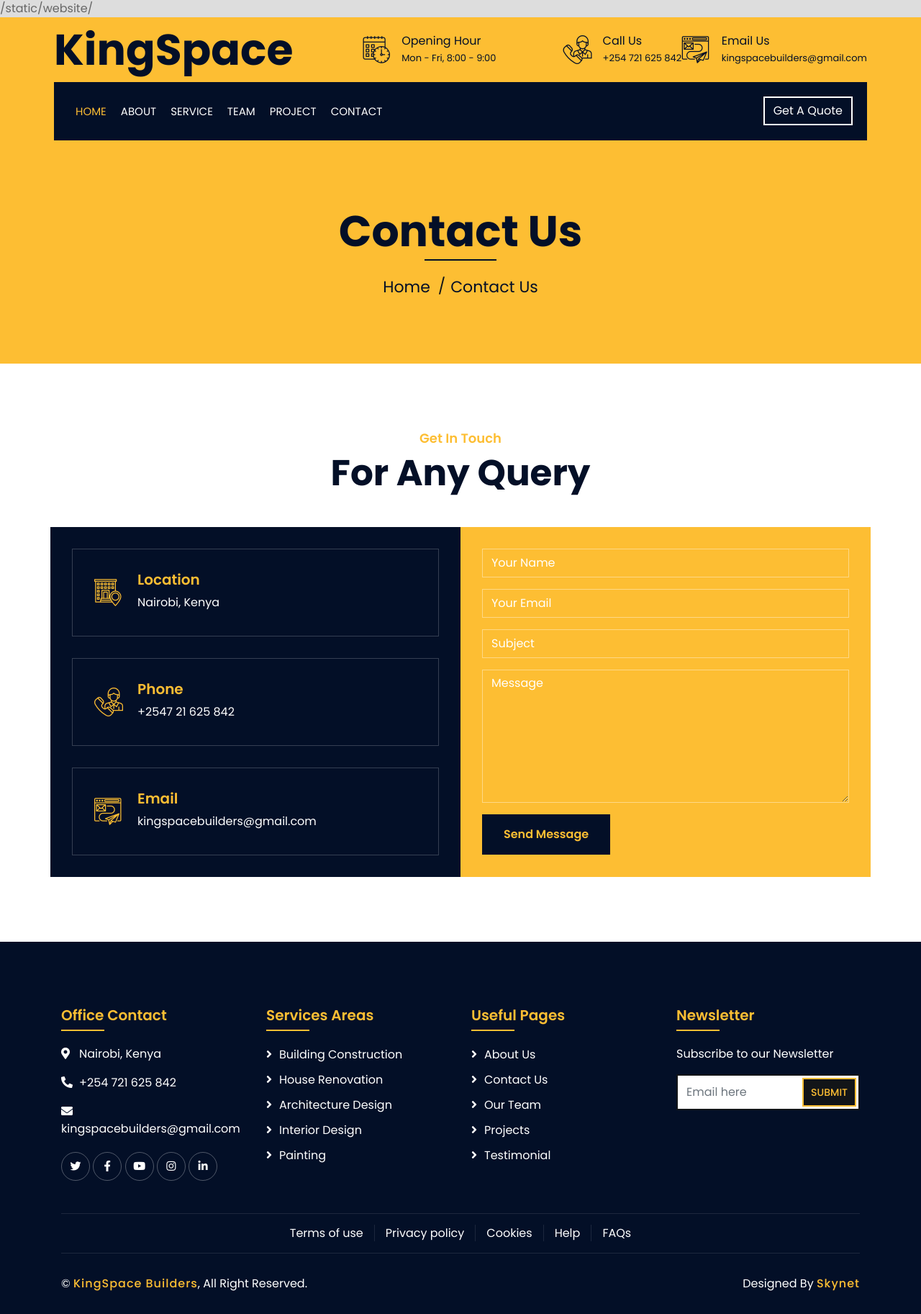
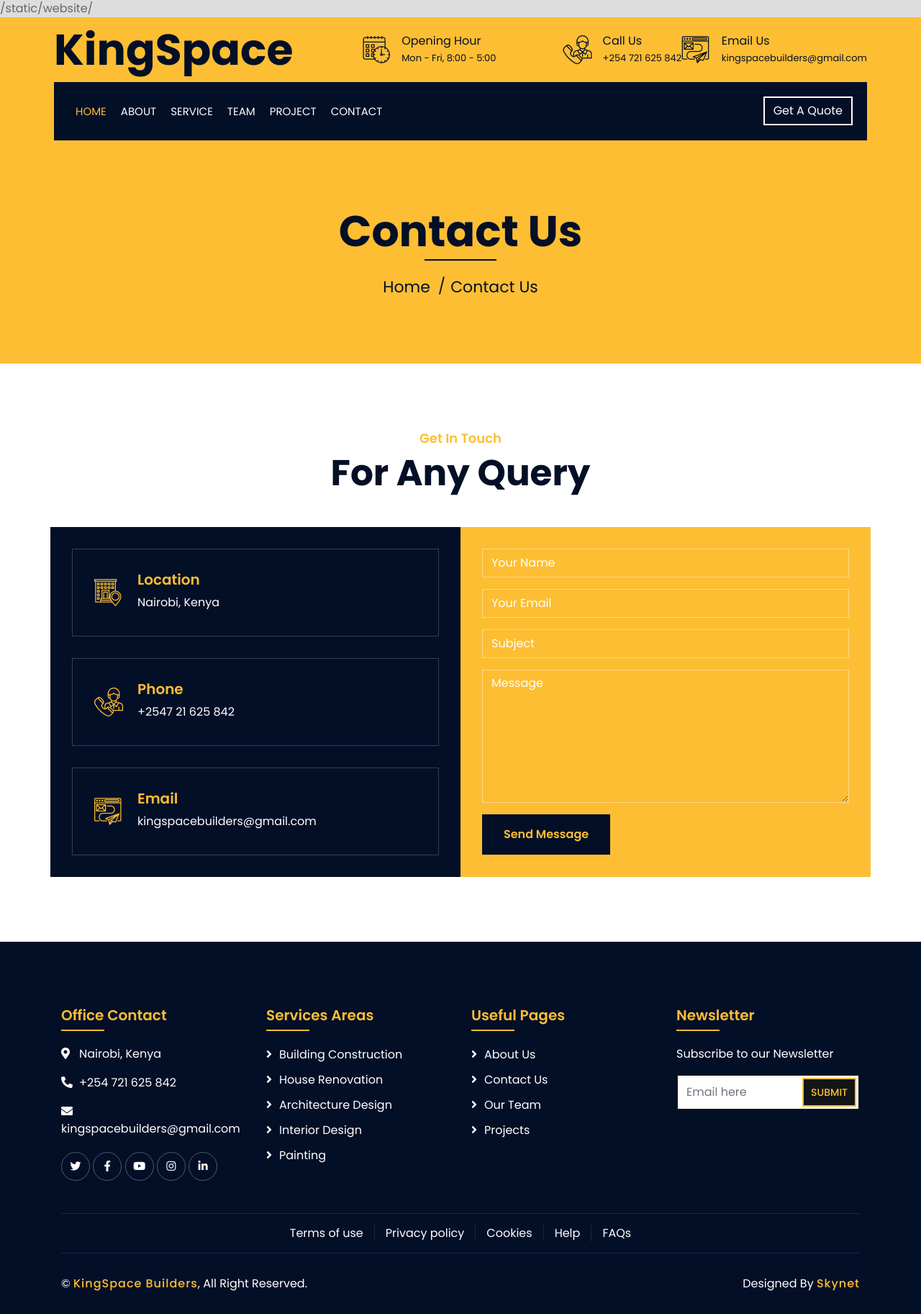
Before and after one commit to Deuce15/kingspace, a Django app: page /contact.html in a window 1280 px wide. Shown: the whole page at 72% size. Run offline with Django 3.2, Linux system fonts and the light colour scheme; some libraries are stand-ins or nearby versions.

Commit message:
Removing a features

```diff
--- a/website/templates/base.html
+++ b/website/templates/base.html
@@ -51,7 +51,7 @@
                                         </div>
                                         <div class="top-bar-text">
                                             <h3>Opening Hour</h3>
-                                            <p>Mon - Fri, 8:00 - 9:00</p>
+                                            <p>Mon - Fri, 8:00 - 5:00</p>
                                         </div>
                                     </div>
                                 </div>
@@ -165,7 +165,6 @@
                                 <a href="">Contact Us</a>
                                 <a href="">Our Team</a>
                                 <a href="">Projects</a>
-                                <a href="">Testimonial</a>
                             </div>
                         </div>
                         <div class="col-md-6 col-lg-3">
```
